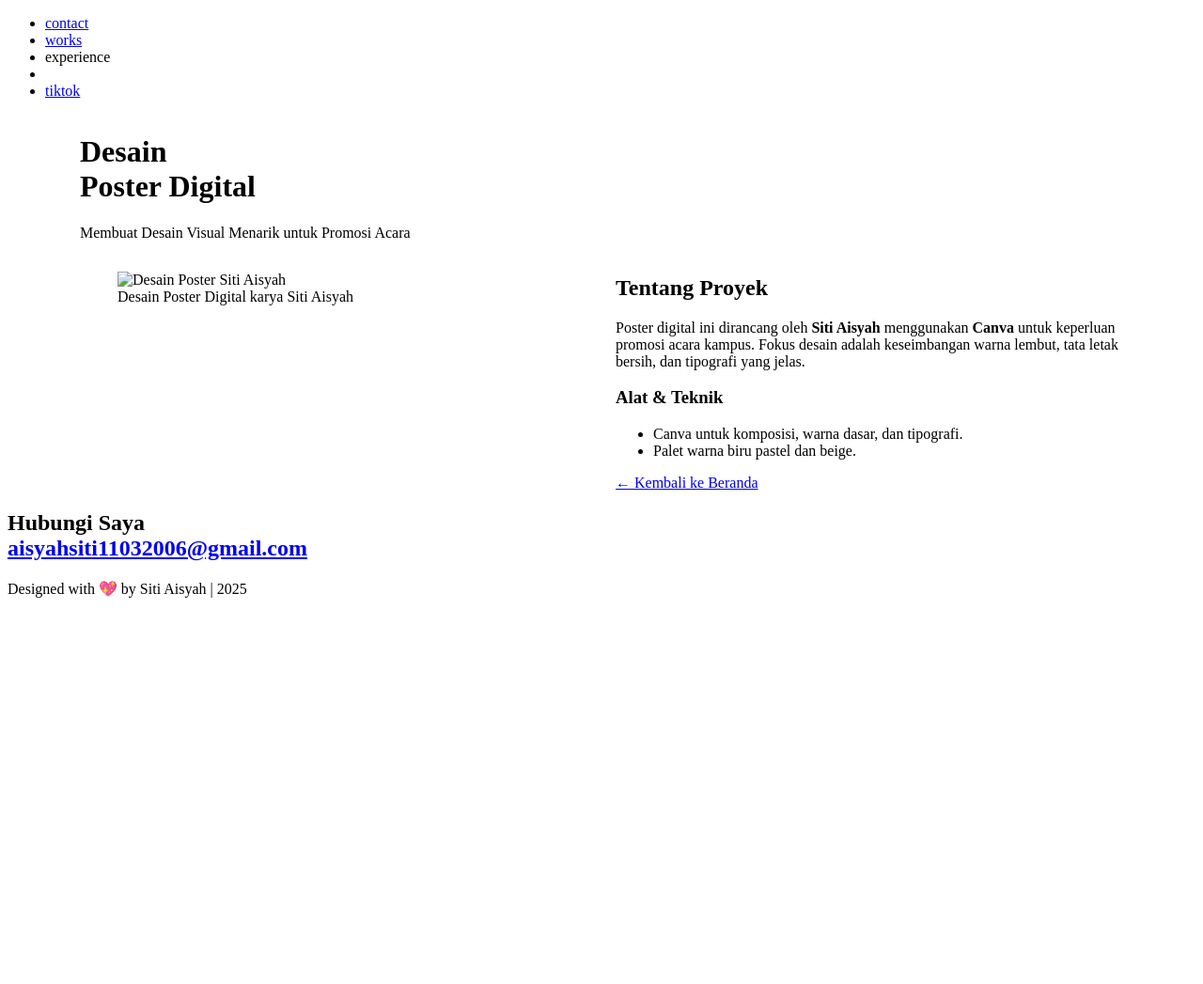
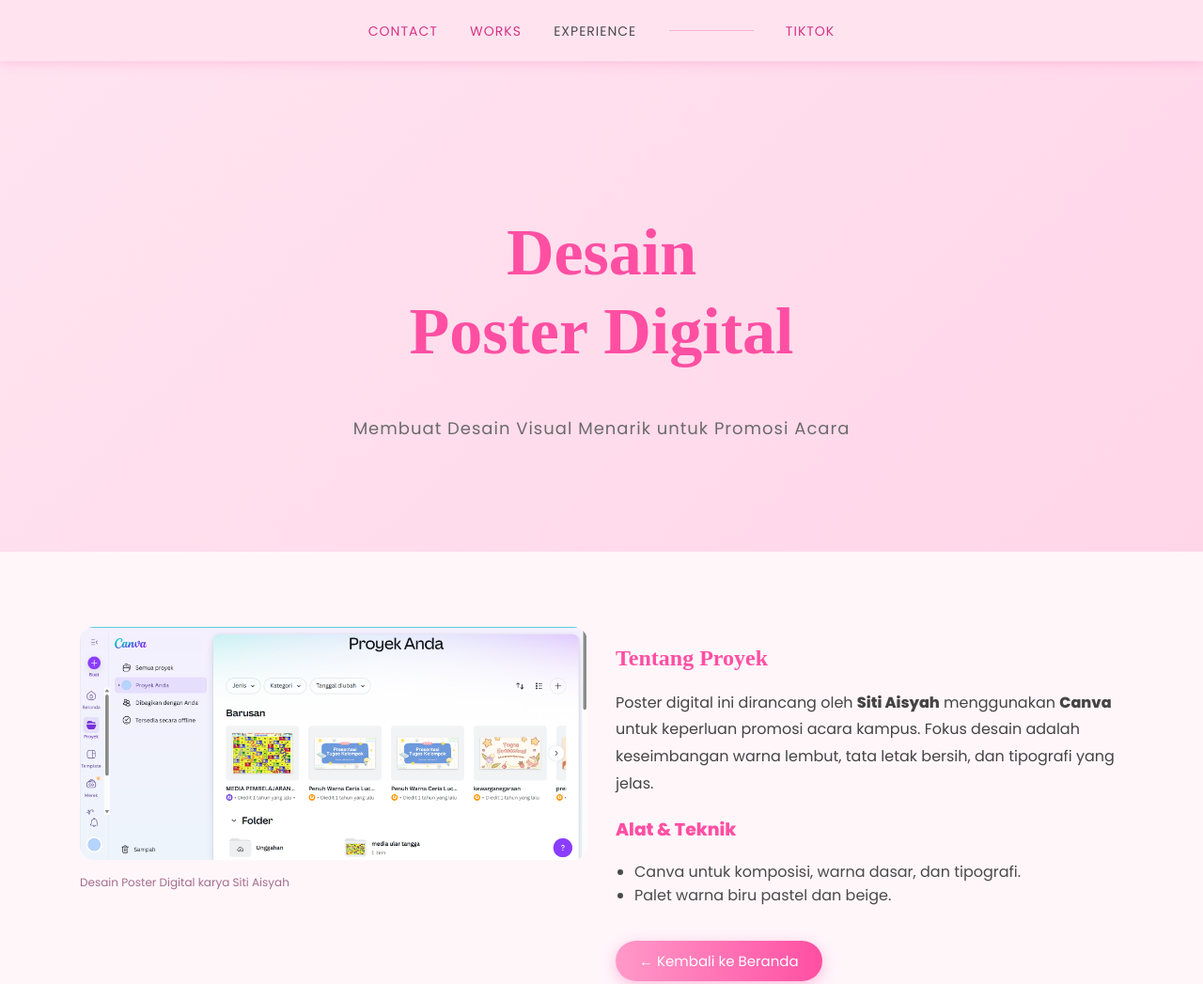
Before and after one commit to aisyahh20/sya.github.io, a plain HTML site: page uts/detail3.html in a window 1280 px wide. Shown: the top 1047 px of the page at 94% size. Before the commit the page ends 800 px from the top, so only its background shows below. Drawn offline with Linux system fonts and the light colour scheme; files that its build step writes are made by us from their sources.

Commit message:
Update detail3.html

```diff
--- a/uts/detail3.html
+++ b/uts/detail3.html
@@ -4,8 +4,11 @@
   <meta charset="UTF-8">
   <meta name="viewport" content="width=device-width, initial-scale=1.0">
   <title>Detail Project - Desain Poster Digital | Siti Aisyah</title>
-  <link rel="stylesheet" href="css/bootstrap-grid.css" type="text/css">
-  <link rel="stylesheet" href="css/styles.css" type="text/css">
+
+  <!-- ✅ Perbaikan path CSS -->
+  <link rel="stylesheet" href="bootstrap-grid.css" type="text/css">
+  <link rel="stylesheet" href="style.css" type="text/css">
+
   <link href="https://fonts.googleapis.com/css2?family=Poppins:wght@300;400;600;800&family=Open+Sans:wght@300;400;500&display=swap" rel="stylesheet">
 </head>
 
@@ -36,7 +39,8 @@
       <div class="row">
         <div class="col-sm">
           <figure>
-            <img src="img/canva.png" alt="Desain Poster Siti Aisyah">
+            <!-- ✅ Perbaikan path gambar -->
+            <img src="canva.png" alt="Desain Poster Siti Aisyah">
             <figcaption>Desain Poster Digital karya Siti Aisyah</figcaption>
           </figure>
         </div>
@@ -58,7 +62,7 @@
 
   <footer>
     <h2>Hubungi Saya<br>
-      <a href="aisyahsiti11032006@gmail.com">aisyahsiti11032006@gmail.com</a>
+      <a href="mailto:aisyahsiti11032006@gmail.com">aisyahsiti11032006@gmail.com</a>
     </h2>
     <p>Designed with 💖 by Siti Aisyah | 2025</p>
   </footer>
```
